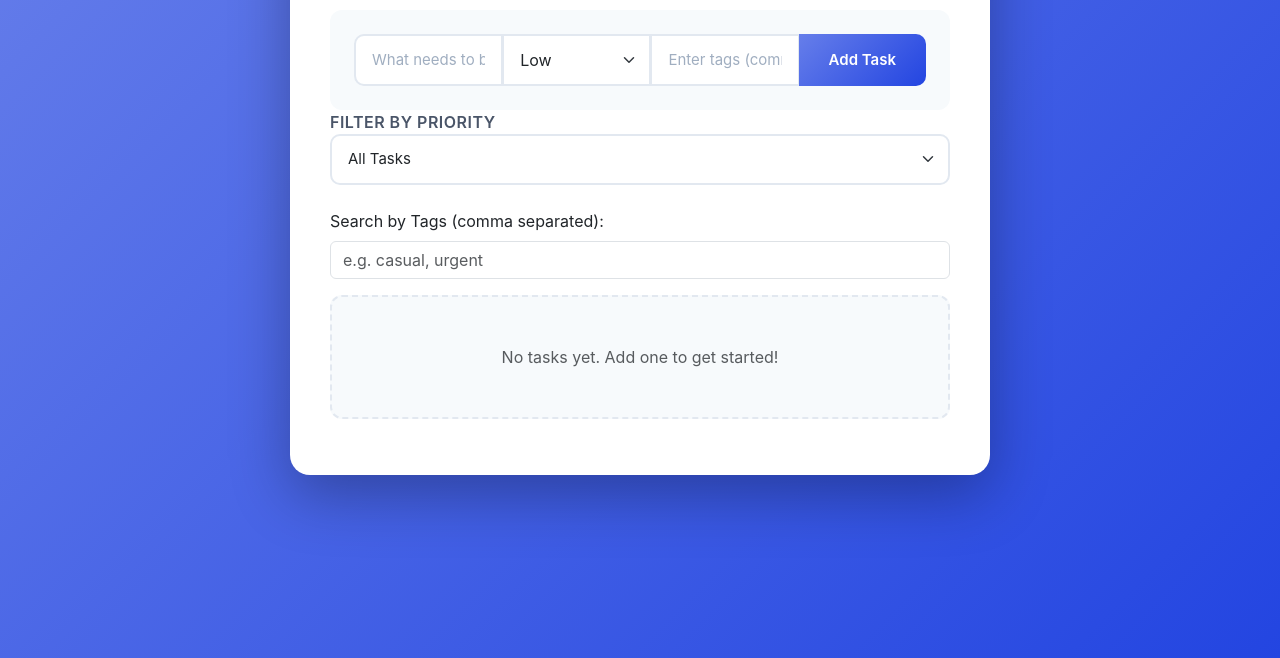
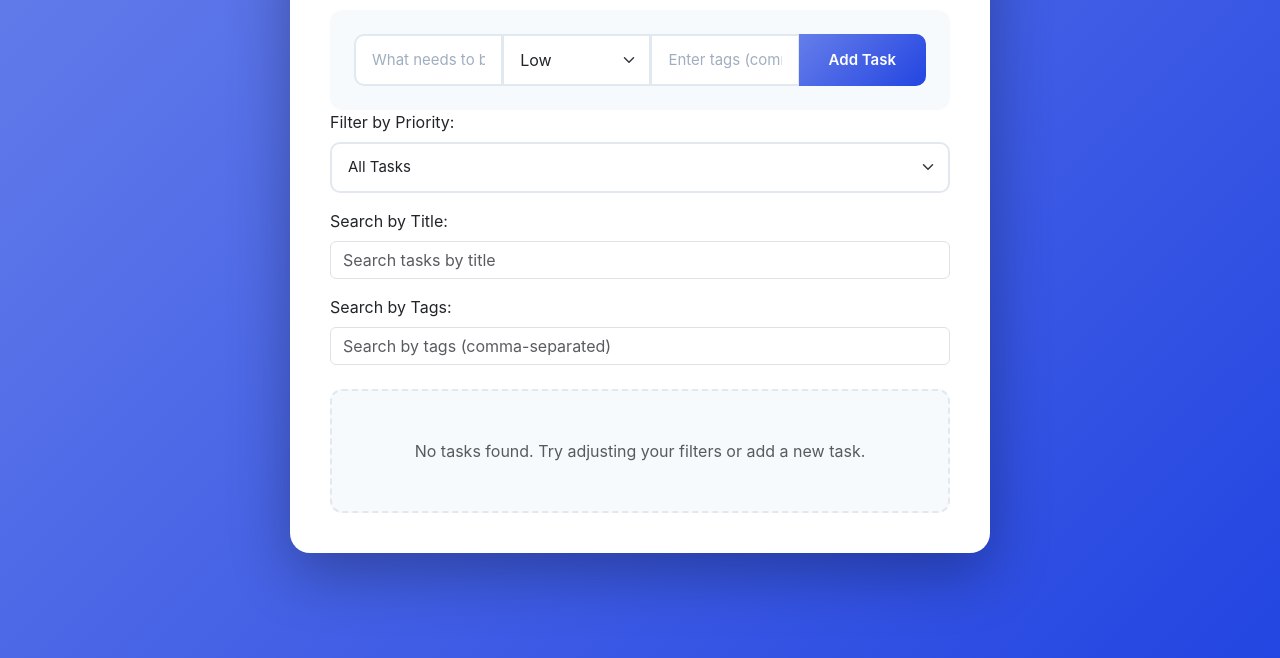
Before and after one commit to ShaswataKOD/ToDoList-js, a website built with Vite: page src/index.html in a window 1280 px wide. Shown: the part 142-800 px from the top of the page. Built offline with nearby package versions, Linux system fonts and the light colour scheme; files whose address does not match are found by name.

Commit message:
fix:frontend-filtering

```diff
--- a/src/index.html
+++ b/src/index.html
@@ -61,11 +61,11 @@
         </div>
       </section>
 
-      <!-- Filter by priority Section -->
-      <section class="filter-section" aria-label="Filter tasks by priority">
-        <label for="search-priority" class="filter-label">
-          Filter by Priority
-        </label>
+      <!-- Filter Section -->
+      <section class="filter-section" aria-label="Filter tasks">
+        <!-- Filter by Priority -->
+        <div class="mb-3">
+          <label for="search-priority" class="form-label">Filter by Priority:</label>
           <select
             id="search-priority"
             class="form-select"
@@ -76,24 +76,36 @@
             <option value="Medium">Medium Priority</option>
             <option value="High">High Priority</option>
           </select>
-      </section>
+        </div>
 
-      <!-- filter by tags -->
-      <div id="filter-section" class="mb-3">
-        <label for="search-tags" class="form-label"
-          >Search by Tags (comma separated):</label
-        >
+        <!-- Search by Title -->
+        <div class="mb-3">
+          <label for="search-title" class="form-label">Search by Title:</label>
+          <input
+            type="text"
+            id="search-title"
+            class="form-control"
+            placeholder="Search tasks by title"
+            autocomplete="off"
+          />
+        </div>
+
+        <!-- Search by Tags -->
+        <div class="mb-3">
+          <label for="search-tags" class="form-label">Search by Tags:</label>
           <input
             type="text"
             id="search-tags"
             class="form-control"
-          placeholder="e.g. casual, urgent"
+            placeholder="Search by tags (comma-separated)"
+            autocomplete="off"
           />
         </div>
+      </section>
 
       <!-- Task List Section -->
       <section aria-label="Task list">
-        <ul id="work-list" class="work-list" role="list"></ul>
+        <ul id="work-list" class="work-list list-group" role="list"></ul>
       </section>
     </div>
   </body>
--- a/src/js/api.js
+++ b/src/js/api.js
@@ -16,30 +16,58 @@ const API_URL = "http://localhost:5000/api/tasks";
 //   }
 // }
 
-export async function getTasks(tags = []) {
+// export async function getTasks(tags = []) {
+//   try {
+//     let url = API_URL;
+
+//     if (tags.length > 0) {
+//       const tagParams = tags.map(tag => encodeURIComponent(tag)).join(",");
+//       url += `?tags=${tagParams}`;
+//     }
+
+//     const res = await fetch(url);
+
+//     if (!res.ok) {
+//       const error = await res.text();
+//       console.error("Failed to fetch tasks:", error);
+//       throw new Error("Failed to fetch tasks");
+//     }
+
+//     return res.json();
+//   } catch (error) {
+//     console.error("Error in getTasks:", error);
+//     throw error;
+//   }
+// }
+
+export async function getTasks({ tags = [], priority = '', title = '' } = {}) {
   try {
-    let url = API_URL;
+    const params = new URLSearchParams();
 
     if (tags.length > 0) {
-      const tagParams = tags.map(tag => encodeURIComponent(tag)).join(",");
-      url += `?tags=${tagParams}`;
+      params.append('tags', tags.join(','));
+    }
+    if (priority) {
+      params.append('priority', priority);
+    }
+    if (title) {
+      params.append('title', title);
     }
 
+    const url = params.toString() ? `${API_URL}?${params.toString()}` : API_URL;
+
     const res = await fetch(url);
-
     if (!res.ok) {
       const error = await res.text();
-      console.error("Failed to fetch tasks:", error);
-      throw new Error("Failed to fetch tasks");
+      console.error('Failed to fetch tasks:', error);
+      throw new Error('Failed to fetch tasks');
     }
-
     return res.json();
   } catch (error) {
-    console.error("Error in getTasks:", error);
+    console.error('Error in getTasks:', error);
     throw error;
   }
 }
-
 
 //adding new task (including tags)
 export async function addTask(title, priority, tags = []) {
--- a/src/js/main.js
+++ b/src/js/main.js
@@ -11,7 +11,7 @@ document.addEventListener("DOMContentLoaded", () => {
   const prioritySelect = document.getElementById("priority-select");
   const searchPriority = document.getElementById("search-priority");
   const searchTags = document.getElementById("search-tags");
-
+  const searchTitle = document.getElementById("search-title"); // add input for title search
 
   let tasks = [];
 
@@ -22,26 +22,54 @@ document.addEventListener("DOMContentLoaded", () => {
     displayAllTasks();
     attachEventListeners();
   }
-
   function attachEventListeners() {
     addButton.addEventListener("click", handleAddTask);
     taskInput.addEventListener("keypress", (e) => {
       if (e.key === "Enter") handleAddTask();
     });
-    searchPriority.addEventListener("change", displayAllTasks);
-    searchTags.addEventListener("input", displayTasksByTag);
 
+
+    searchPriority.addEventListener("change", handleSearch);
+    searchTags.addEventListener("input", debounce(handleSearch, 300));
+    if (searchTitle)
+      searchTitle.addEventListener("input", debounce(handleSearch, 300));
   }
 
-  async function loadTasksFromServer() {
+  async function loadTasksFromServer(filters = {}) {
     try {
-      tasks = await getTasks();
+      tasks = await getTasks(filters);
       console.log("Tasks loaded:", tasks);
     } catch (error) {
       showMessage("Failed to load tasks from server", "danger");
       console.error("Load error:", error);
       tasks = [];
     }
+  }
+
+  async function handleSearch() {
+    // parse inputs
+    const priority = searchPriority.value;
+    const tagsRaw = searchTags.value.trim();
+    const title = searchTitle ? searchTitle.value.trim() : "";
+
+    const tags = tagsRaw
+      ? tagsRaw
+          .split(",")
+          .map((tag) => tag.trim())
+          .filter(Boolean)
+      : [];
+
+    // load tasks with filters from server
+    await loadTasksFromServer({ tags, priority, title });
+    displayAllTasks();
+  }
+
+  function debounce(fn, delay) {
+    let timeout;
+    return (...args) => {
+      clearTimeout(timeout);
+      timeout = setTimeout(() => fn(...args), delay);
+    };
   }
 
   async function handleAddTask() {
@@ -55,7 +83,10 @@ document.addEventListener("DOMContentLoaded", () => {
     }
 
     const tags = tagsRaw
-      ? tagsRaw.split(",").map(tag => tag.trim()).filter(Boolean)
+      ? tagsRaw
+          .split(",")
+          .map((tag) => tag.trim())
+          .filter(Boolean)
       : [];
 
     try {
@@ -98,7 +129,10 @@ document.addEventListener("DOMContentLoaded", () => {
       task.tags ? task.tags.join(", ") : ""
     );
     const newTags = newTagsRaw
-      ? newTagsRaw.split(",").map(tag => tag.trim()).filter(Boolean)
+      ? newTagsRaw
+          .split(",")
+          .map((tag) => tag.trim())
+          .filter(Boolean)
       : [];
 
     if (newTitle.trim() === "") {
@@ -159,7 +193,10 @@ document.addEventListener("DOMContentLoaded", () => {
     const priorityClass = task.priority.toLowerCase();
 
     const tagsHtml = (task.tags || [])
-      .map(tag => `<span class="badge bg-secondary me-1">${escapeHtml(tag)}</span>`)
+      .map(
+        (tag) =>
+          `<span class="badge bg-secondary me-1">${escapeHtml(tag)}</span>`
+      )
       .join("");
 
     li.innerHTML = `
@@ -207,26 +244,42 @@ document.addEventListener("DOMContentLoaded", () => {
 
   function displayAllTasks() {
   workList.innerHTML = "";
-    const filter = searchPriority.value;
 
-    const filteredTasks = filter
-      ? tasks.filter((task) => task.priority === filter)
-      : tasks;
-
-    if (filteredTasks.length === 0) {
+  if (tasks.length === 0) {
     const empty = document.createElement("li");
     empty.className = "list-group-item text-center text-muted";
-      empty.textContent = filter
-        ? `No tasks with ${filter} priority`
-        : "No tasks yet. Add one to get started!";
+    empty.textContent = "No tasks found. Try adjusting your filters or add a new task.";
     workList.appendChild(empty);
     return;
   }
 
-    filteredTasks.forEach((task) => {
+  tasks.forEach((task) => {
     workList.appendChild(createTaskElement(task));
   });
 }
+
+  // function displayAllTasks() {
+  //   workList.innerHTML = "";
+  //   const filter = searchPriority.value;
+
+  //   const filteredTasks = filter
+  //     ? tasks.filter((task) => task.priority === filter)
+  //     : tasks;
+
+  //   if (filteredTasks.length === 0) {
+  //     const empty = document.createElement("li");
+  //     empty.className = "list-group-item text-center text-muted";
+  //     empty.textContent = filter
+  //       ? `No tasks with ${filter} priority`
+  //       : "No tasks yet. Add one to get started!";
+  //     workList.appendChild(empty);
+  //     return;
+  //   }
+
+  //   filteredTasks.forEach((task) => {
+  //     workList.appendChild(createTaskElement(task));
+  //   });
+  // }
 
   function formatTimestamp(timestamp) {
     try {
@@ -239,7 +292,6 @@ document.addEventListener("DOMContentLoaded", () => {
   function showMessage(msg, type = "info") {
     const alert = document.createElement("div");
     alert.className = `alert alert-${type} alert-dismissible fade show position-fixed top-0 start-50 translate-middle-x mt-3`;
-    // alert.style.zIndex = "9999";
     alert.style.minWidth = "300px";
     alert.innerHTML = `
       <span>${msg}</span>
```
Lines whose indentation alone changed are shown as unchanged.
